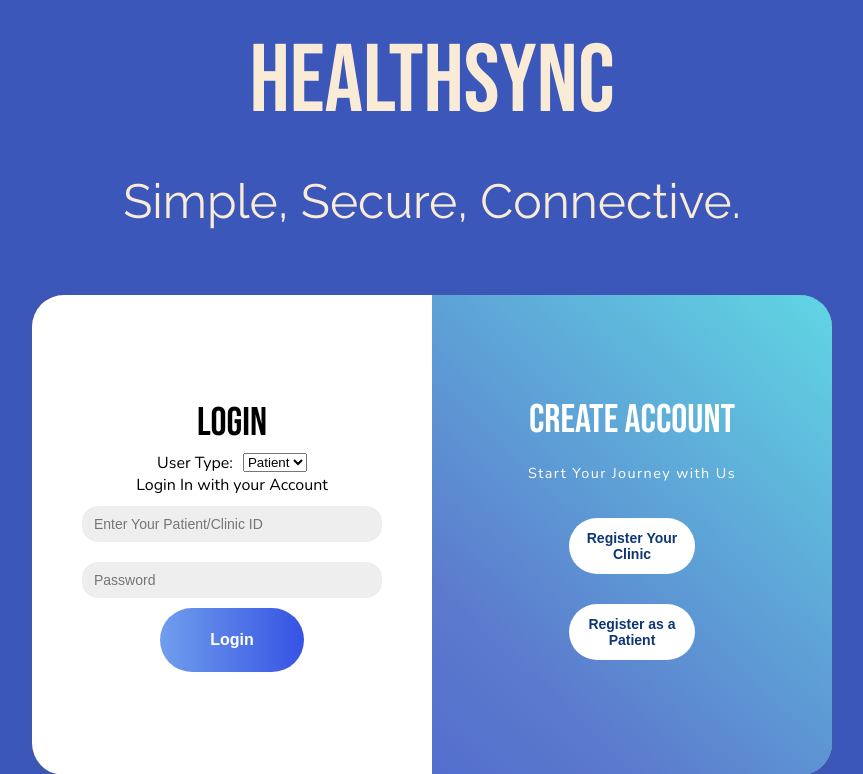
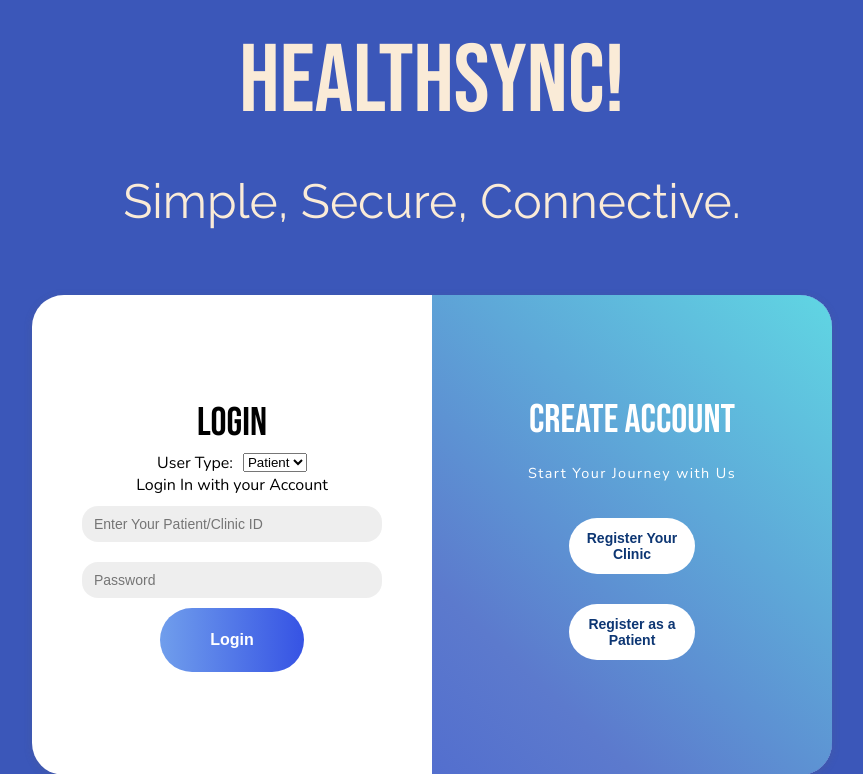
Before and after one commit to aakashrajaraman/HealthSync-FastAPI, a FastAPI app: page / in a window 1280 px wide. Shown: the top 774 px of the page, without its empty margins (208-1071 px from the left). Run offline with FastAPI, Linux system fonts and the light colour scheme; parts of the project's set-up code (start-up, migrations or seed data) failed here and were passed over.

Commit message:
Update login.html

```diff
--- a/templates/login.html
+++ b/templates/login.html
@@ -8,7 +8,7 @@
 </head>
 
 <body>
-    <h1 class="heading">HealthSync</h1>
+    <h1 class="heading">HealthSync!</h1>
    <h3 class="tagline">Simple, Secure, Connective.</h3>
   <div class="container" id="container">
 
```
